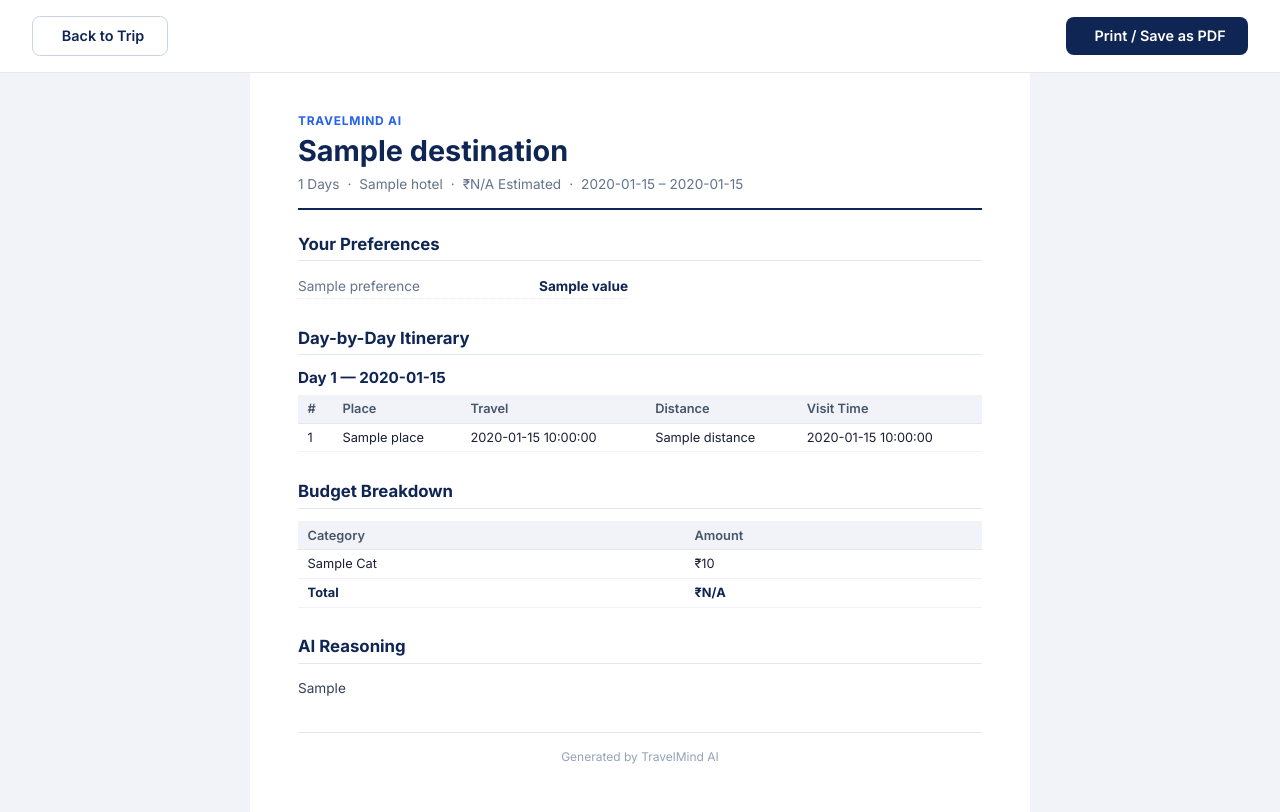
After one commit to Sangupta03/travelmind-ai, a FastAPI app: template templates/result_print.html in a window 1280 px wide. The commit adds this page. Run offline with FastAPI, Linux system fonts and the light colour scheme; the template is opened without the code that fills it: most values are stand-ins (such as "Sample title", 1, 10 or a date in 2020).

Commit message:
added downloadable print-friendly itinerary page

```diff
--- a/server.py
+++ b/server.py
@@ -338,34 +338,65 @@ def create_plan(
 
 # ── RESULT ────────────────────────────────────────────────────
 
+def _trip_context(trip: Trip) -> dict:
+    """Fields shared by the dashboard result view and the printable view."""
+    return {
+        "trip_id":        trip.id,
+        "destination":    trip.destination,
+        "days_count":     trip.days_count,
+        "hotel":          trip.hotel,
+        "preferences":    format_preferences(trip.constraints),
+        "cost":           trip.estimated_cost,
+        "cost_breakdown": trip.cost_breakdown,
+        "daily_plan":     trip.daily_plan,
+        "attractions":    trip.attractions,
+        "transport":      trip.transport,
+        "ai_reasoning_html": render_ai_reasoning(trip.ai_reasoning),
+        "day_dates":      trip.day_dates,
+        "flights":        trip.flights,
+    }
+
+
+def _get_owned_trip(db: Session, user: dict, trip_id: int):
+    trip = db.query(Trip).filter(Trip.id == trip_id).first()
+    if not trip or trip.user_id != int(user["sub"]):
+        return None
+    return trip
+
+
 @app.get("/result/{trip_id}", response_class=HTMLResponse)
 def result_page(request: Request, trip_id: int, db: Session = Depends(get_db)):
     user = get_current_user(request)
     if not user:
         return RedirectResponse("/login", 302)
 
-    trip = db.query(Trip).filter(Trip.id == trip_id).first()
-    if not trip or trip.user_id != int(user["sub"]):
+    trip = _get_owned_trip(db, user, trip_id)
+    if not trip:
         return RedirectResponse("/dashboard", 302)
 
     return templates.TemplateResponse(
         "result.html",
         base_ctx(request, user, {
-            "active_page":    "trips",
-            "destination":    trip.destination,
-            "days_count":     trip.days_count,
-            "hotel":          trip.hotel,
-            "preferences":    format_preferences(trip.constraints),
-            "cost":           trip.estimated_cost,
-            "cost_breakdown": trip.cost_breakdown,
-            "daily_plan":     trip.daily_plan,
-            "attractions":    trip.attractions,
-            "transport":      trip.transport,
-            "ai_reasoning_html": render_ai_reasoning(trip.ai_reasoning),
-            "insights":       build_insights(trip),
-            "day_dates":      trip.day_dates,
-            "flights":        trip.flights,
+            "active_page": "trips",
+            "insights":    build_insights(trip),
+            **_trip_context(trip),
         })
+    )
+
+
+@app.get("/result/{trip_id}/print", response_class=HTMLResponse)
+def result_print_page(request: Request, trip_id: int, db: Session = Depends(get_db)):
+    user = get_current_user(request)
+    if not user:
+        return RedirectResponse("/login", 302)
+
+    trip = _get_owned_trip(db, user, trip_id)
+    if not trip:
+        return RedirectResponse("/dashboard", 302)
+
+    return templates.TemplateResponse(
+        "result_print.html",
+        {"request": request, **_trip_context(trip)}
     )
 
 
--- a/static/style.css
+++ b/static/style.css
@@ -642,7 +642,14 @@ svg.lucide { width: 1em; height: 1em; stroke-width: 2; vertical-align: middle; }
 .trip-breadcrumb a { color: rgba(255,255,255,0.55); transition: color 0.15s; }
 .trip-breadcrumb a:hover { color: rgba(255,255,255,0.85); }
 .trip-hero-title { font-family: 'Playfair Display', serif; font-size: 2.2rem; color: white; font-weight: 700; margin-bottom: 0.8rem; }
-.trip-hero-meta { display: flex; flex-wrap: wrap; gap: 0.6rem; margin-bottom: 1.5rem; }
+.trip-hero-meta { display: flex; flex-wrap: wrap; gap: 0.6rem; margin-bottom: 1.2rem; }
+.trip-hero-print-btn {
+  display: inline-flex; align-items: center; gap: 0.4rem;
+  background: rgba(255,255,255,0.12); border: 1.5px solid rgba(255,255,255,0.35);
+  color: white; padding: 0.55rem 1.1rem; border-radius: var(--radius-sm);
+  font-size: 0.85rem; font-weight: 600; margin-bottom: 1.5rem; transition: background 0.15s;
+}
+.trip-hero-print-btn:hover { background: rgba(255,255,255,0.22); }
 .trip-hero-pill {
   display: inline-flex; align-items: center; gap: 0.3rem;
   background: rgba(255,255,255,0.12); border: 1px solid rgba(255,255,255,0.2);
@@ -950,4 +957,59 @@ svg.lucide { width: 1em; height: 1em; stroke-width: 2; vertical-align: middle; }
   .saved-trips-grid { grid-template-columns: 1fr; }
 }
 
+/* ══════════════════════════════════════════════════════════
+   PRINTABLE ITINERARY
+══════════════════════════════════════════════════════════ */
+.print-body { background: var(--gray-100); }
+
+.print-toolbar {
+  position: sticky; top: 0; z-index: 10; background: white;
+  border-bottom: 1px solid var(--gray-200);
+  padding: 1rem 2rem; display: flex; justify-content: space-between; align-items: center;
+}
+
+.print-page {
+  max-width: 780px; margin: 0 auto; background: white;
+  padding: 2.5rem 3rem 3rem; color: var(--gray-800);
+}
+
+.print-header { border-bottom: 2px solid var(--navy); padding-bottom: 1rem; margin-bottom: 1.5rem; }
+.print-brand { font-size: 0.75rem; font-weight: 700; letter-spacing: 0.06em; color: var(--blue); text-transform: uppercase; }
+.print-header h1 { font-size: 1.8rem; color: var(--navy); margin: 0.3rem 0 0.5rem; }
+.print-meta { font-size: 0.85rem; color: var(--gray-500); display: flex; gap: 0.5rem; flex-wrap: wrap; }
+
+.print-section { margin-bottom: 1.8rem; }
+.print-section h2 {
+  font-size: 1.05rem; color: var(--navy); margin-bottom: 0.8rem;
+  border-bottom: 1px solid var(--gray-200); padding-bottom: 0.4rem;
+}
+
+.print-pref-grid { display: grid; grid-template-columns: 1fr 1fr; gap: 0.4rem 1.5rem; font-size: 0.85rem; }
+.print-pref-item { display: flex; justify-content: space-between; border-bottom: 1px dotted var(--gray-200); padding: 0.25rem 0; }
+.print-pref-item span { color: var(--gray-500); }
+.print-pref-item strong { color: var(--navy); }
+
+.print-day { margin-bottom: 1.3rem; break-inside: avoid; }
+.print-day-heading { font-weight: 700; color: var(--navy); font-size: 0.95rem; margin-bottom: 0.5rem; }
+
+.print-table { width: 100%; border-collapse: collapse; font-size: 0.8rem; margin-bottom: 0.5rem; }
+.print-table th {
+  text-align: left; background: var(--gray-100); color: var(--gray-600);
+  font-weight: 600; padding: 0.4rem 0.6rem; border-bottom: 1px solid var(--gray-200);
+}
+.print-table td { padding: 0.4rem 0.6rem; border-bottom: 1px solid var(--gray-100); }
+.print-total-row td { font-weight: 700; color: var(--navy); border-top: 1px solid var(--gray-300); }
+
+.print-transport { font-size: 0.78rem; color: var(--gray-600); }
+.print-leg { white-space: nowrap; }
+
+.print-footer { text-align: center; font-size: 0.75rem; color: var(--gray-400); margin-top: 2rem; padding-top: 1rem; border-top: 1px solid var(--gray-200); }
+
+@media print {
+  .no-print { display: none !important; }
+  .print-body { background: white; }
+  .print-page { max-width: none; padding: 0; }
+  .print-day { page-break-inside: avoid; }
+}
+
 .pref-note { font-size:0.85rem; color:var(--gray-400); font-style:italic; padding:0.5rem 0; }
--- a/templates/result.html
+++ b/templates/result.html
@@ -27,6 +27,9 @@
           <span class="trip-hero-pill cost"><i data-lucide="wallet"></i> ₹{{ "{:,.0f}".format(cost) if cost else 'N/A' }}</span>
           <span class="trip-hero-pill"><i data-lucide="map-pin"></i> {{ attractions | length }} Attractions</span>
         </div>
+        <a href="/result/{{ trip_id }}/print" target="_blank" class="trip-hero-print-btn">
+          <i data-lucide="printer"></i> Download / Print Itinerary
+        </a>
       </div>
     </div>
 
--- /dev/null
+++ b/templates/result_print.html
@@ -0,0 +1,111 @@
+<!DOCTYPE html>
+<html lang="en">
+<head>
+  <meta charset="UTF-8"/>
+  <meta name="viewport" content="width=device-width, initial-scale=1.0"/>
+  <title>{{ destination }} Itinerary — TravelMind AI</title>
+  <link rel="stylesheet" href="/static/style.css"/>
+</head>
+<body class="print-body">
+
+  <div class="print-toolbar no-print">
+    <a href="/result/{{ trip_id }}" class="btn btn-outline"><i data-lucide="arrow-left"></i> Back to Trip</a>
+    <button onclick="window.print()" class="btn btn-primary"><i data-lucide="printer"></i> Print / Save as PDF</button>
+  </div>
+
+  <div class="print-page">
+
+    <div class="print-header">
+      <div class="print-brand">TravelMind AI</div>
+      <h1>{{ destination }}</h1>
+      <div class="print-meta">
+        <span>{{ days_count }} Days</span>
+        <span>&middot;</span>
+        <span>{{ hotel }}</span>
+        <span>&middot;</span>
+        <span>₹{{ "{:,.0f}".format(cost) if cost else 'N/A' }} Estimated</span>
+        {% if day_dates and day_dates|length %}
+        <span>&middot;</span>
+        <span>{{ day_dates[0] }} – {{ day_dates[-1] }}</span>
+        {% endif %}
+      </div>
+    </div>
+
+    {% if preferences %}
+    <div class="print-section">
+      <h2>Your Preferences</h2>
+      <div class="print-pref-grid">
+        {% for label, value in preferences.items() %}
+        <div class="print-pref-item"><span>{{ label }}</span><strong>{{ value }}</strong></div>
+        {% endfor %}
+      </div>
+    </div>
+    {% endif %}
+
+    <div class="print-section">
+      <h2>Day-by-Day Itinerary</h2>
+      {% for day in daily_plan %}
+      <div class="print-day">
+        <div class="print-day-heading">
+          Day {{ loop.index }}
+          {% if day_dates and day_dates|length >= loop.index %} — {{ day_dates[loop.index0] }}{% endif %}
+        </div>
+
+        <table class="print-table">
+          <thead>
+            <tr><th>#</th><th>Place</th><th>Travel</th><th>Distance</th><th>Visit Time</th></tr>
+          </thead>
+          <tbody>
+            {% for item in day %}
+            <tr>
+              <td>{{ loop.index }}</td>
+              <td>{{ item.place }}</td>
+              <td>{{ item.travel_time }}</td>
+              <td>{{ item.distance }}</td>
+              <td>{{ item.visit_time }}</td>
+            </tr>
+            {% endfor %}
+          </tbody>
+        </table>
+
+        {% set day_legs = transport | selectattr('day', 'equalto', loop.index) | list %}
+        {% if day_legs %}
+        <div class="print-transport">
+          <strong>Getting around:</strong>
+          {% for leg in day_legs %}
+          <span class="print-leg">{{ leg.from }} → {{ leg.to }} ({{ 'Walk' if leg.mode == 'WALK' else 'Cab' if leg.mode == 'CAB' else leg.mode }}{% if leg.distance %}, {{ leg.distance }}{% endif %})</span>{{ ", " if not loop.last }}
+          {% endfor %}
+        </div>
+        {% endif %}
+      </div>
+      {% endfor %}
+    </div>
+
+    {% if cost_breakdown %}
+    <div class="print-section">
+      <h2>Budget Breakdown</h2>
+      <table class="print-table">
+        <thead><tr><th>Category</th><th>Amount</th></tr></thead>
+        <tbody>
+          {% for cat, amt in cost_breakdown.items() %}
+          <tr><td>{{ cat | replace('_', ' ') | title }}</td><td>₹{{ "{:,.0f}".format(amt) }}</td></tr>
+          {% endfor %}
+          <tr class="print-total-row"><td>Total</td><td>₹{{ "{:,.0f}".format(cost) if cost else 'N/A' }}</td></tr>
+        </tbody>
+      </table>
+    </div>
+    {% endif %}
+
+    {% if ai_reasoning_html %}
+    <div class="print-section">
+      <h2>AI Reasoning</h2>
+      <div class="reasoning-content">{{ ai_reasoning_html | safe }}</div>
+    </div>
+    {% endif %}
+
+    <div class="print-footer">Generated by TravelMind AI</div>
+
+  </div>
+
+</body>
+</html>
```
